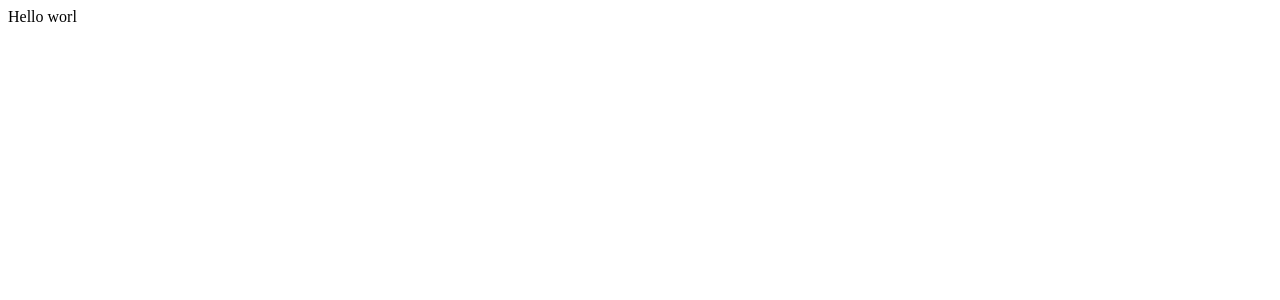
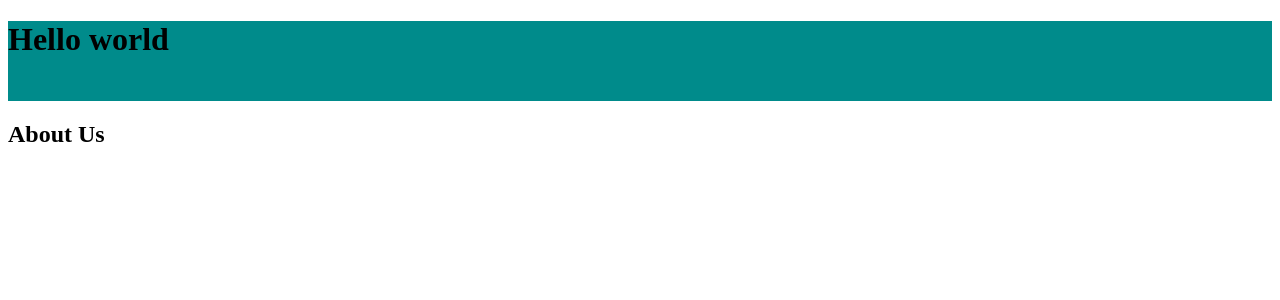
Before and after one commit to g0sie/rs-react, a React (Vite) app: page /about in a window 1280 px wide. Shown: the top 300 px of the page. Built offline with nearby package versions, Linux system fonts and the light colour scheme.

Commit message:
feat: setup react-router

```diff
--- a/package.json
+++ b/package.json
@@ -21,7 +21,8 @@
   },
   "dependencies": {
     "react": "^18.2.0",
-    "react-dom": "^18.2.0"
+    "react-dom": "^18.2.0",
+    "react-router-dom": "^6.9.0"
   },
   "devDependencies": {
     "@testing-library/jest-dom": "^5.16.5",
--- a/src/App.tsx
+++ b/src/App.tsx
@@ -1,5 +1,28 @@
-function App() {
-  return <div className="App">Hello worl</div>;
-}
+import { BrowserRouter, Routes, Route } from 'react-router-dom';
 
-export default App;
+import Home from './pages/Home';
+import About from './pages/About';
+import NotFound404 from './pages/404';
+
+export const App = () => {
+  return (
+    <div className="App">
+      <header style={{ height: '5rem', backgroundColor: 'darkcyan' }}>
+        <h1>Hello world</h1>
+      </header>
+      <Routes>
+        <Route path="/" element={<Home />} />
+        <Route path="about" element={<About />} />
+        <Route path="*" element={<NotFound404 />} />
+      </Routes>
+    </div>
+  );
+};
+
+export const WrappedApp = () => {
+  return (
+    <BrowserRouter>
+      <App />
+    </BrowserRouter>
+  );
+};
--- a/src/main.tsx
+++ b/src/main.tsx
@@ -1,10 +1,10 @@
 import React from 'react';
 import ReactDOM from 'react-dom/client';
-import App from './App';
+import { WrappedApp } from './App';
 import './index.css';
 
 ReactDOM.createRoot(document.getElementById('root') as HTMLElement).render(
   <React.StrictMode>
-    <App />
+    <WrappedApp />
   </React.StrictMode>
 );
--- /dev/null
+++ b/src/pages/404.tsx
@@ -0,0 +1,5 @@
+const NotFound404 = () => {
+  return <h2>404</h2>;
+};
+
+export default NotFound404;
--- /dev/null
+++ b/src/pages/About.tsx
@@ -0,0 +1,5 @@
+const About = () => {
+  return <h2>About Us</h2>;
+};
+
+export default About;
--- /dev/null
+++ b/src/pages/Home.tsx
@@ -0,0 +1,5 @@
+const Home = () => {
+  return <h2>Home</h2>;
+};
+
+export default Home;
```
Also changed, not shown: 2 other files (tests, documents, lock files or other folders).
